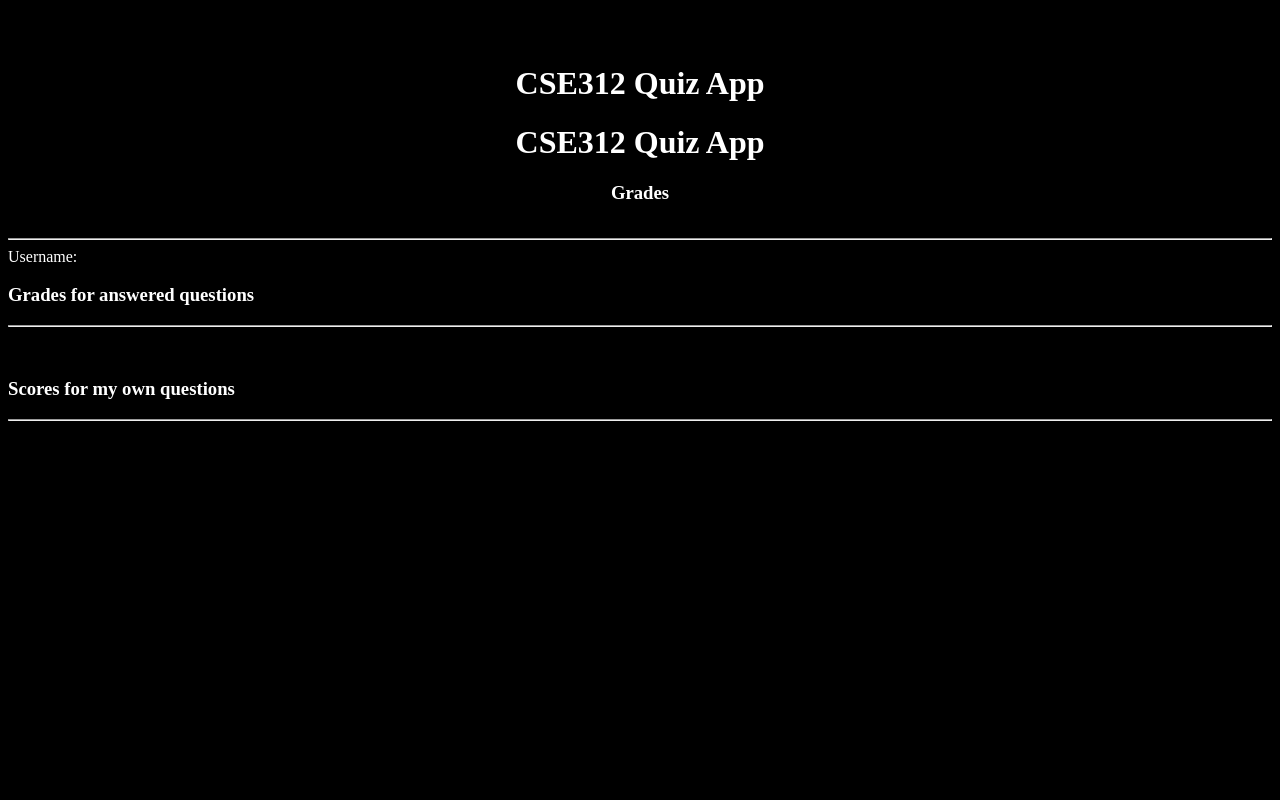
After one commit to cronrad/Ending_from_the_Back, a Flask app: page /grades in a window 1280 px wide. The commit adds this page. Run offline with Flask 3, Linux system fonts and the light colour scheme; parts of the project's set-up code (start-up, migrations or seed data) failed here and were passed over.

Commit message:
Grades frontend, need to add JS to display grades

```diff
--- a/server.py
+++ b/server.py
@@ -221,6 +221,13 @@ def username():
     )
     return response
 
+@app.route('/grades')
+def grades():
+    # check if user is logged in
+    # send them to page filled with user data for gradess
+    return render_template("grades.html")
+
+
 #This is where the http request for a 101 switching protocol occurs
 #We authenticate the user here and tie their websocket connection session to their username here
 @socketio.on('connect')
--- a/templates/app.html
+++ b/templates/app.html
@@ -30,7 +30,10 @@
         <label for="form-file">Upload picture for your question</label>
         <input id="form-file" type="file" name="upload">
         <br/>
-        <button id="post-button" onclick="sendPost()">Post Question</button><br> <!-- Have to modify javascript so that it will also send a picture if it is selected -->
+        <button id="post-button" onclick="sendPost()">Post Question</button><br>
+        <form action="{{ url_for('grades') }}" method="get">
+            <button type="submit">Check Grades</button><br>
+        </form> <!-- Have to modify javascript so that it will also send a picture if it is selected -->
         <button id="logout-button" onclick="logOut()">Logout</button><br><br><br><br>
     </div>
     <div id="timer">
--- /dev/null
+++ b/templates/grades.html
@@ -0,0 +1,26 @@
+<html lang="en"><head>
+    <link rel="stylesheet" type="text/css" href="public/style.css">
+    <meta charset="UTF-8">
+</head>
+
+<body onload="newPost();">
+    <script src="public/make_post.js"></script>
+    <script src="public/socket.io.js"></script>
+    <p id="paragraph">
+        <br><h1><center><b>CSE312 Quiz App</b></center></h1></p><div class="title">
+            <h3><center>Grades</center></h3>
+        </div>
+    <p></p>
+    <hr>
+    <div id="user">Username:</div>
+    <div class="title">
+        <h3>Grades for answered questions</h3><hr>
+    </div><br><br>
+    <div class="title">
+        <h3>Scores for my own questions</h3><hr>
+    </div><br>
+
+
+
+
+</body></html>
```
